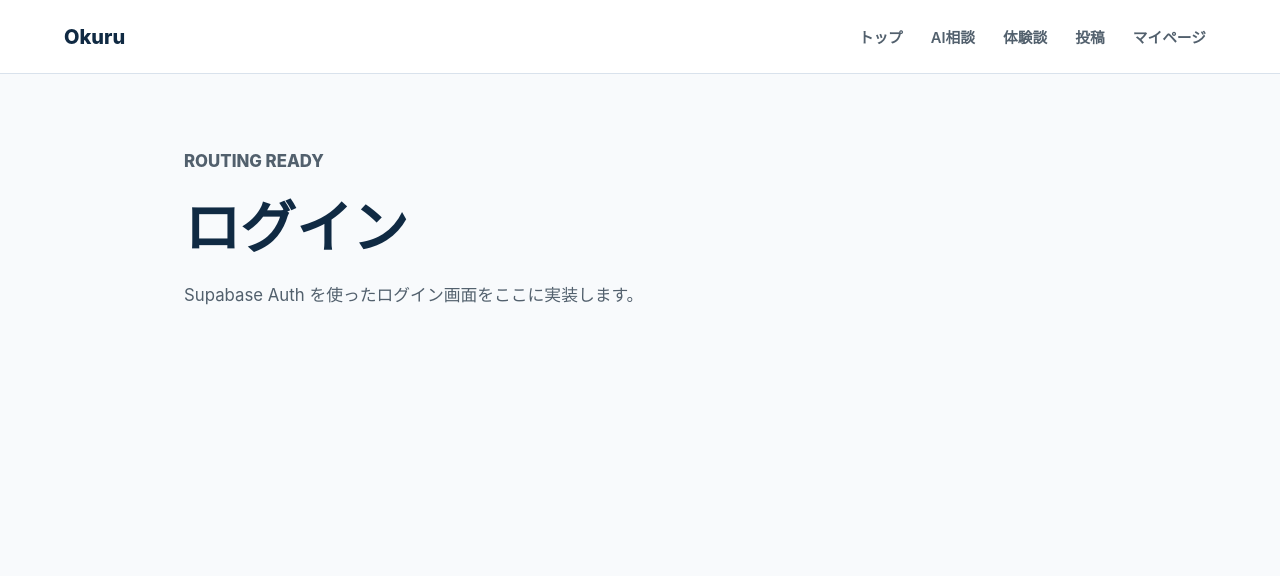
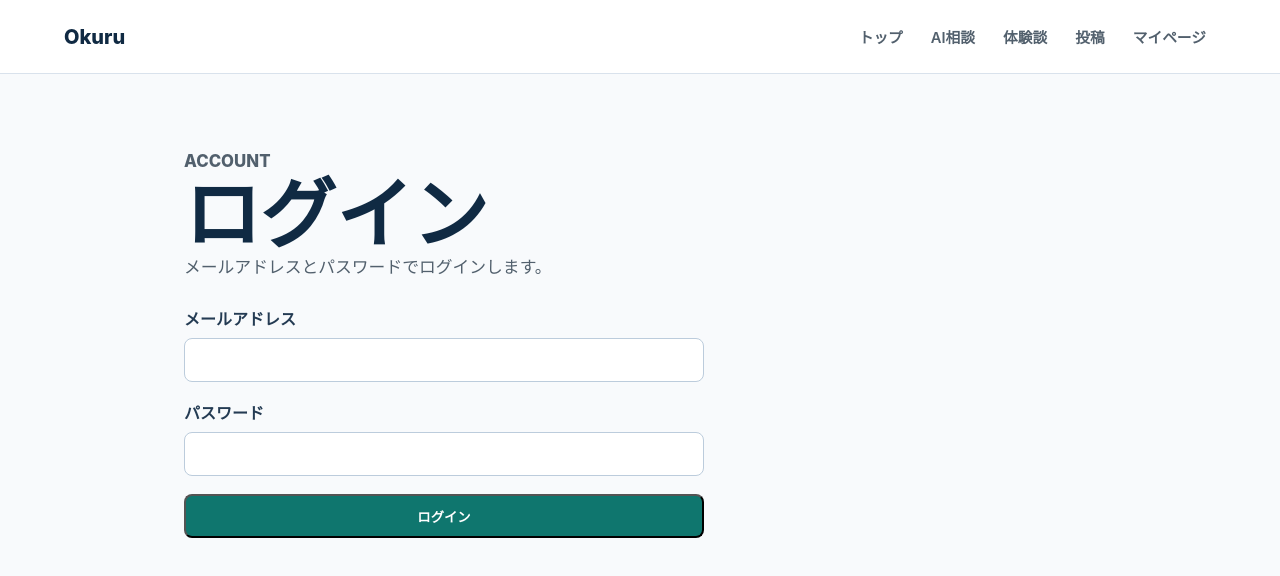
Before and after one commit to KukimiCan/Okuru, a React (Vite) app in the folder frontend/: page /login in a window 1280 px wide. Shown: the top 576 px of the page. Built offline with nearby package versions, Linux system fonts and the light colour scheme; no server answers.

Commit message:
feat: add supabase login page

```diff
--- a/frontend/package.json
+++ b/frontend/package.json
@@ -9,6 +9,7 @@
     "preview": "vite preview"
   },
   "dependencies": {
+    "@supabase/supabase-js": "^2.0.0",
     "react": "^19.0.0",
     "react-dom": "^19.0.0",
     "react-router-dom": "^7.0.0"
--- /dev/null
+++ b/frontend/src/lib/supabase.ts
@@ -0,0 +1,9 @@
+import { createClient } from "@supabase/supabase-js";
+
+import { config } from "./config";
+
+export const isSupabaseConfigured = Boolean(config.supabaseUrl && config.supabaseAnonKey);
+
+export const supabase = isSupabaseConfigured
+  ? createClient(config.supabaseUrl, config.supabaseAnonKey)
+  : null;
--- a/frontend/src/pages/LoginPage.tsx
+++ b/frontend/src/pages/LoginPage.tsx
@@ -1,10 +1,88 @@
-import { PagePlaceholder } from "./PagePlaceholder";
+import { FormEvent, useState } from "react";
+import { useLocation, useNavigate } from "react-router-dom";
+
+import { signInWithEmail } from "../services/authService";
+import { isSupabaseConfigured } from "../lib/supabase";
 
 export function LoginPage() {
+  const navigate = useNavigate();
+  const location = useLocation();
+  const [email, setEmail] = useState("");
+  const [password, setPassword] = useState("");
+  const [errorMessage, setErrorMessage] = useState("");
+  const [isSubmitting, setIsSubmitting] = useState(false);
+
+  const redirectTo =
+    typeof location.state === "object" &&
+    location.state !== null &&
+    "from" in location.state
+      ? `${location.state.from}`
+      : "/mypage";
+
+  async function handleSubmit(event: FormEvent<HTMLFormElement>) {
+    event.preventDefault();
+    setErrorMessage("");
+    setIsSubmitting(true);
+
+    try {
+      await signInWithEmail(email, password);
+      navigate(redirectTo, { replace: true });
+    } catch (error) {
+      setErrorMessage(error instanceof Error ? error.message : "ログインに失敗しました。");
+    } finally {
+      setIsSubmitting(false);
+    }
+  }
+
   return (
-    <PagePlaceholder
-      title="ログイン"
-      description="Supabase Auth を使ったログイン画面をここに実装します。"
-    />
+    <section className="form-page">
+      <div>
+        <p className="placeholder-label">Account</p>
+        <h1>ログイン</h1>
+        <p>メールアドレスとパスワードでログインします。</p>
+      </div>
+
+      {!isSupabaseConfigured ? (
+        <div className="notice" role="alert">
+          Supabase の環境変数が未設定です。`frontend/.env` に
+          `VITE_SUPABASE_URL` と `VITE_SUPABASE_ANON_KEY` を設定してください。
+        </div>
+      ) : null}
+
+      <form className="form-stack" onSubmit={handleSubmit}>
+        <label className="field">
+          <span>メールアドレス</span>
+          <input
+            autoComplete="email"
+            onChange={(event) => setEmail(event.target.value)}
+            required
+            type="email"
+            value={email}
+          />
+        </label>
+
+        <label className="field">
+          <span>パスワード</span>
+          <input
+            autoComplete="current-password"
+            minLength={6}
+            onChange={(event) => setPassword(event.target.value)}
+            required
+            type="password"
+            value={password}
+          />
+        </label>
+
+        {errorMessage ? (
+          <p className="form-error" role="alert">
+            {errorMessage}
+          </p>
+        ) : null}
+
+        <button className="button-primary" disabled={isSubmitting} type="submit">
+          {isSubmitting ? "ログイン中..." : "ログイン"}
+        </button>
+      </form>
+    </section>
   );
 }
--- /dev/null
+++ b/frontend/src/services/authService.ts
@@ -0,0 +1,30 @@
+import { supabase } from "../lib/supabase";
+
+export async function signInWithEmail(email: string, password: string) {
+  if (!supabase) {
+    throw new Error("Supabase の環境変数が設定されていません。");
+  }
+
+  const { data, error } = await supabase.auth.signInWithPassword({
+    email,
+    password,
+  });
+
+  if (error) {
+    throw new Error(error.message);
+  }
+
+  return data;
+}
+
+export async function signOut() {
+  if (!supabase) {
+    return;
+  }
+
+  const { error } = await supabase.auth.signOut();
+
+  if (error) {
+    throw new Error(error.message);
+  }
+}
--- a/frontend/src/styles/global.css
+++ b/frontend/src/styles/global.css
@@ -68,13 +68,15 @@ a {
 }
 
 .home-page,
-.placeholder {
+.placeholder,
+.form-page {
   display: grid;
   gap: 24px;
 }
 
 .home-page h1,
-.placeholder h1 {
+.placeholder h1,
+.form-page h1 {
   color: #102a43;
   font-size: clamp(2.25rem, 8vw, 4.75rem);
   line-height: 1;
@@ -86,7 +88,8 @@ a {
 }
 
 .home-page p,
-.placeholder p {
+.placeholder p,
+.form-page p {
   color: #52606d;
   font-size: 1.05rem;
   line-height: 1.8;
@@ -131,6 +134,59 @@ a {
   color: #243b53;
 }
 
+.form-stack {
+  display: grid;
+  gap: 18px;
+  max-width: 520px;
+}
+
+.field {
+  display: grid;
+  gap: 8px;
+  color: #243b53;
+  font-weight: 700;
+}
+
+.field input,
+.field select,
+.field textarea {
+  border: 1px solid #bcccdc;
+  border-radius: 8px;
+  color: #102a43;
+  font: inherit;
+  min-height: 44px;
+  padding: 10px 12px;
+  width: 100%;
+}
+
+.field textarea {
+  min-height: 140px;
+  resize: vertical;
+}
+
+.form-error,
+.notice {
+  border-radius: 8px;
+  line-height: 1.6;
+  padding: 12px 14px;
+}
+
+.form-error {
+  background: #fee2e2;
+  color: #991b1b;
+}
+
+.notice {
+  background: #fff7ed;
+  color: #9a3412;
+  max-width: 680px;
+}
+
+.button-primary:disabled {
+  cursor: not-allowed;
+  opacity: 0.65;
+}
+
 @media (max-width: 720px) {
   .site-header {
     align-items: flex-start;
```
Also changed, not shown: 1 other file (tests, documents, lock files or other folders).
